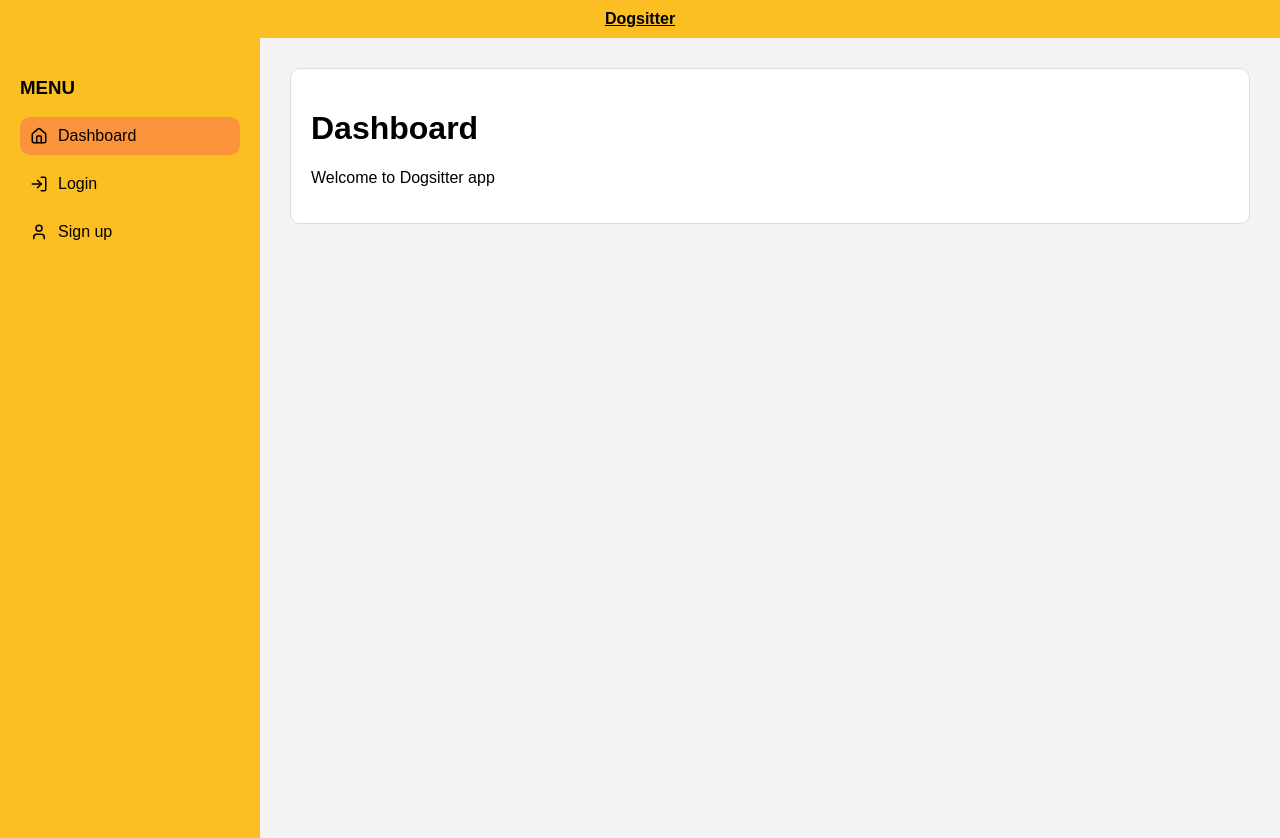
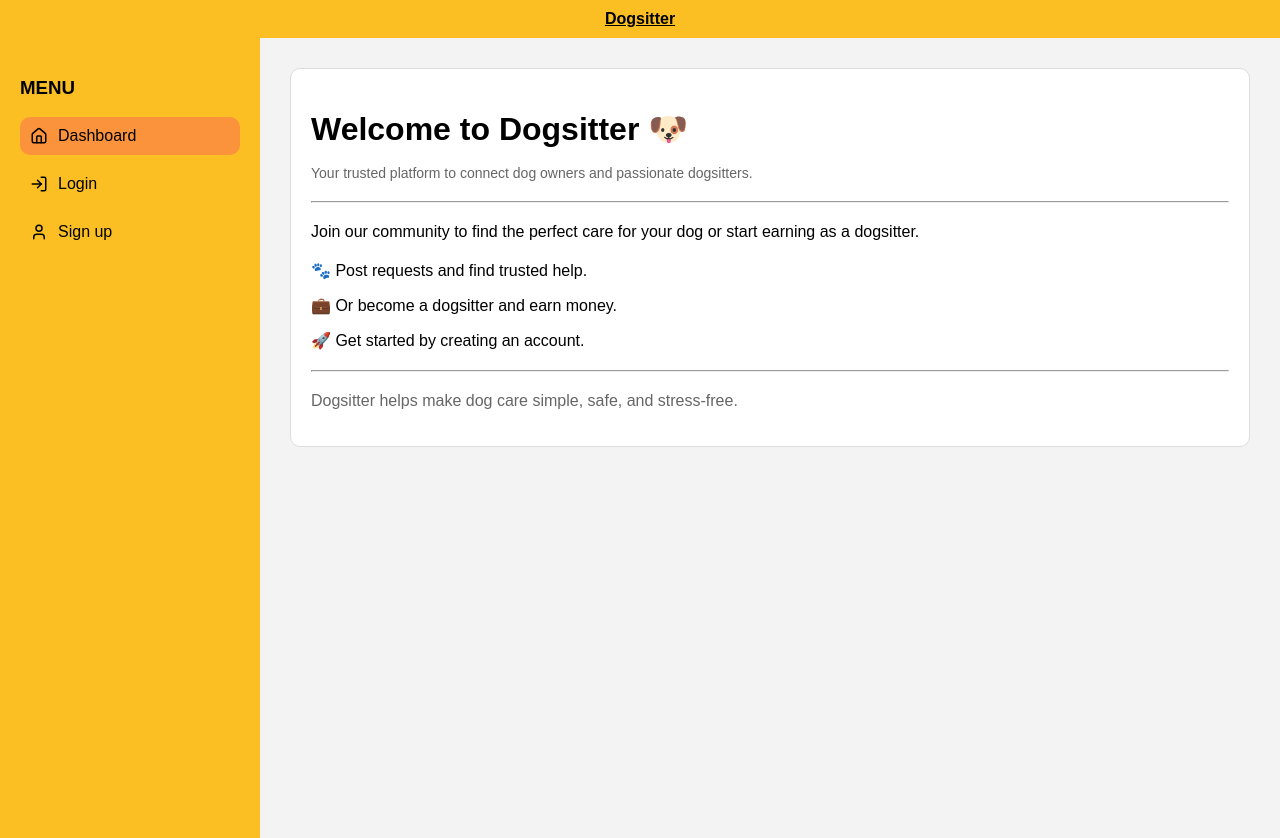
Before and after one commit to Thibaultdarmancier/dogsitter-frontend, a Next.js app: page / in a window 1280 px wide. Built offline with nearby package versions, Linux system fonts and the light colour scheme.

Commit message:
dashboard upgrade

```diff
--- a/app/page.tsx
+++ b/app/page.tsx
@@ -1,8 +1,72 @@
+"use client";
+
+import { getUser } from "@/lib/auth";
+
 export default function Home() {
+  const user = getUser();
+
   return (
     <div className="card">
-      <h1>Dashboard</h1>
-      <p>Welcome to Dogsitter app</p>
+
+      <h1>Welcome to Dogsitter 🐶</h1>
+
+      <p className="subtitle">
+        Your trusted platform to connect dog owners and passionate dogsitters.
+      </p>
+
+      <hr style={{ margin: "20px 0" }} />
+
+      {/* 🎯 MESSAGE PERSONNALISÉ */}
+      {user && (
+        <p>
+          Hello <b>{user.name}</b> 👋 <br />
+          You're logged in as <b>{user.role}</b>.
+        </p>
+      )}
+
+      {!user && (
+        <p>
+          Join our community to find the perfect care for your dog or start earning as a dogsitter.
+        </p>
+      )}
+
+      <div style={{ marginTop: "20px" }}>
+
+        {/* OWNER */}
+        {user?.role === "owner" && (
+          <>
+            <p>🐾 Create and manage your dog walking requests easily.</p>
+            <p>📅 Choose the date, time and location.</p>
+            <p>🤝 Connect with reliable dogsitters near you.</p>
+          </>
+        )}
+
+        {/* DOGSITTER */}
+        {user?.role === "dogsitter" && (
+          <>
+            <p>💼 Browse available dog requests.</p>
+            <p>📨 Apply to jobs that fit your schedule.</p>
+            <p>⭐ Build your reputation with reviews.</p>
+          </>
+        )}
+
+        {/* NOT LOGGED */}
+        {!user && (
+          <>
+            <p>🐾 Post requests and find trusted help.</p>
+            <p>💼 Or become a dogsitter and earn money.</p>
+            <p>🚀 Get started by creating an account.</p>
+          </>
+        )}
+
+      </div>
+
+      <hr style={{ margin: "20px 0" }} />
+
+      <p style={{ color: "#666" }}>
+        Dogsitter helps make dog care simple, safe, and stress-free.
+      </p>
+
     </div>
   );
 }
```
